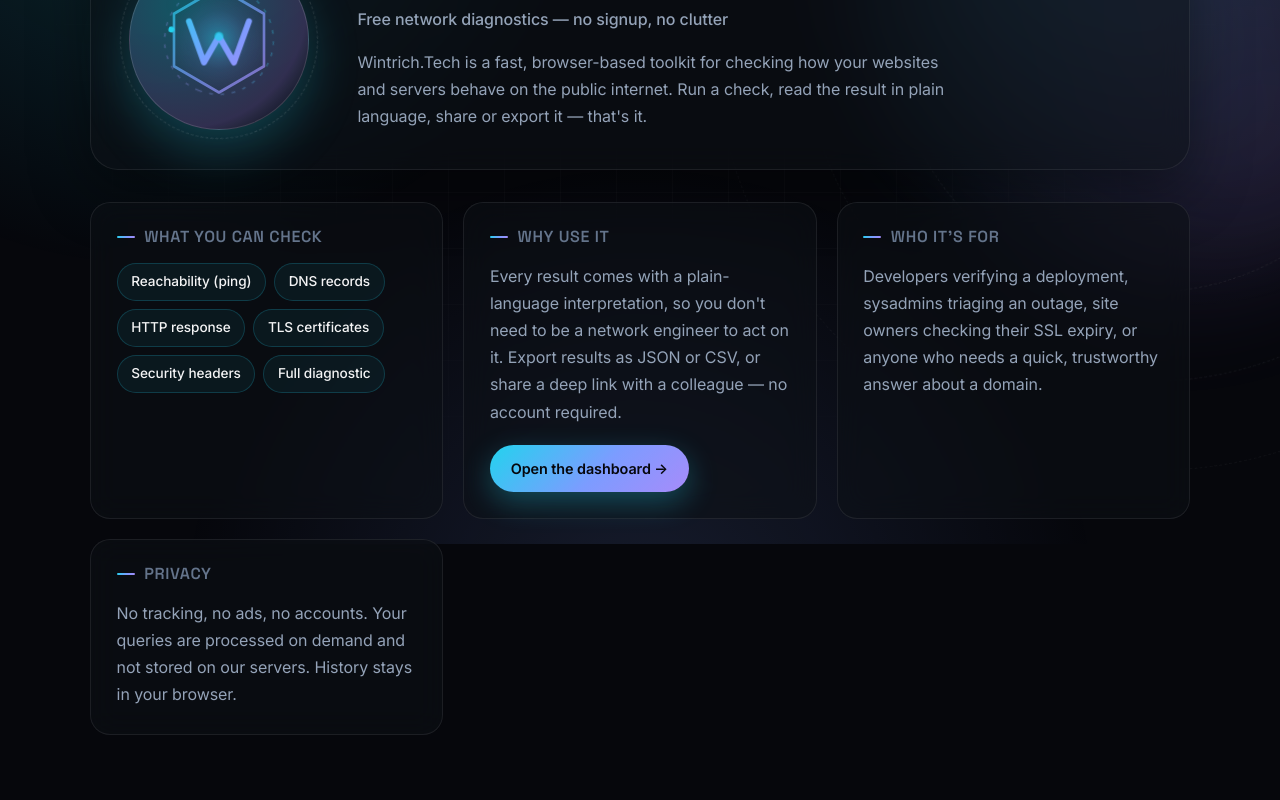
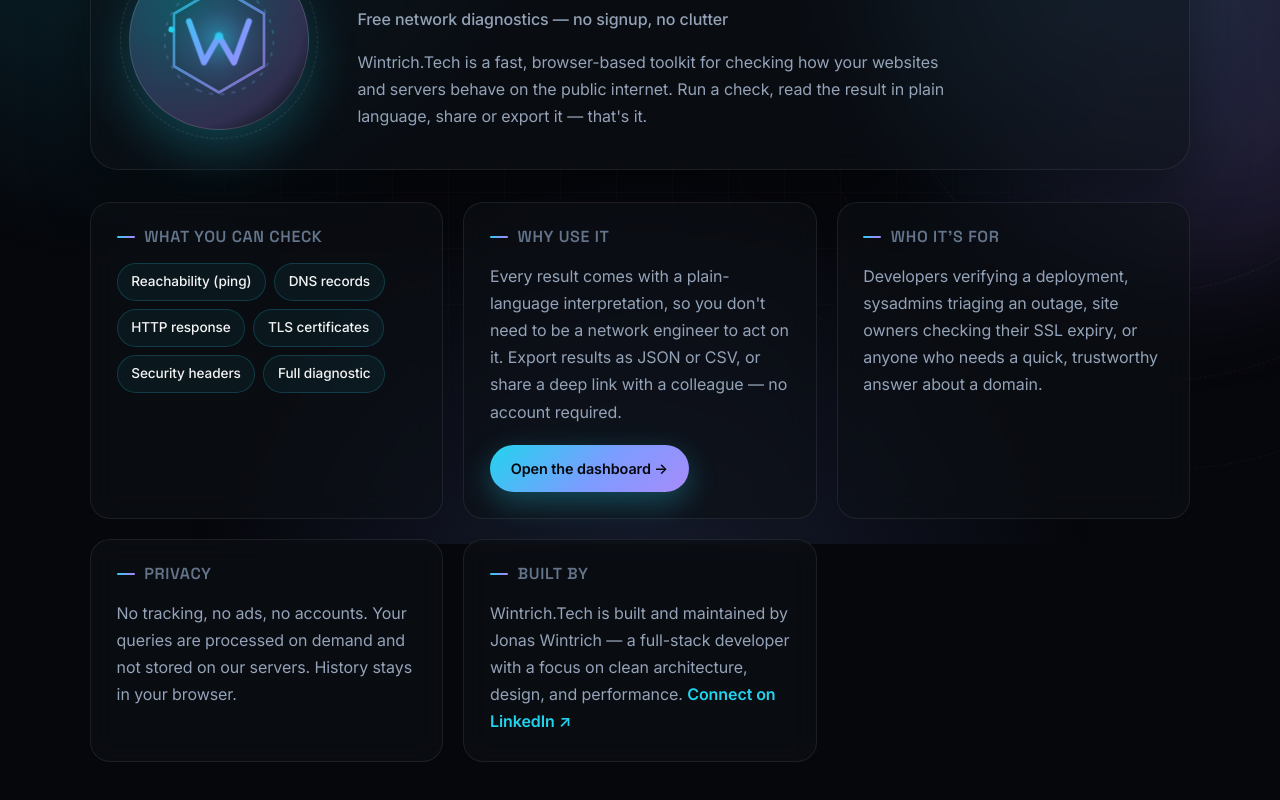
Before and after one commit to jonaswvuwall/Wintrich.Tech, a React (Vite) app in the folder web-ui/: page /about in a window 1280 px wide. Shown: the part 256-1056 px from the top of the page. Built offline with nearby package versions, Linux system fonts and the light colour scheme; no server answers.

Commit message:
feat: add "Built by" section with developer information and LinkedIn link to About page

```diff
--- a/web-ui/src/presentation/pages/About.tsx
+++ b/web-ui/src/presentation/pages/About.tsx
@@ -336,6 +336,23 @@
               and not stored on our servers. History stays in your browser.
             </p>
           </Section>
+
+          <Section $delay={0.5}>
+            <SectionTitle>Built by</SectionTitle>
+            <p style={{ color: theme.colors.textSecondary, lineHeight: 1.7 }}>
+              Wintrich.Tech is built and maintained by Jonas Wintrich — a
+              full-stack developer with a focus on clean architecture, design,
+              and performance.{' '}
+              <a
+                href="https://www.linkedin.com/in/jonas-wintrich-a31bb61ba/"
+                target="_blank"
+                rel="noopener noreferrer"
+                style={{ color: theme.colors.primary, textDecoration: 'none', fontWeight: 600 }}
+              >
+                Connect on LinkedIn ↗
+              </a>
+            </p>
+          </Section>
         </SectionGrid>
       </Wrap>
     </Page>
```
